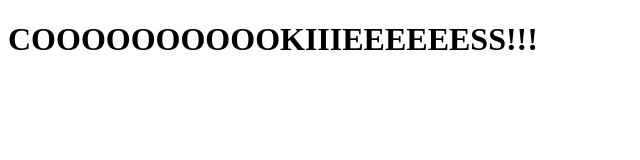
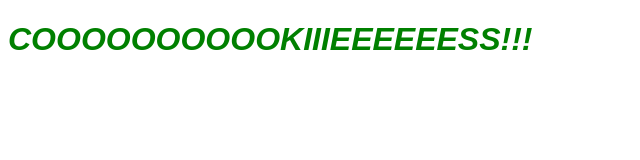
Before and after one commit to das-ein/das-ein.github.io, a plain HTML site: page cookies.html in a window 1280 px wide. Shown: the whole page, without its empty margins (0-640 px from the left). Drawn offline with Linux system fonts and the light colour scheme.

Commit message:
Update cookies.html

```diff
--- a/cookies.html
+++ b/cookies.html
@@ -1,7 +1,8 @@
 <!DOCTYPE html>
 <html>
   <head>
-  <title>Cookies are so good</title>
+    <title>Cookies are so good</title>
+    <link rel="stylesheet" type"text/css" href="styles.css">
   </head>
   <body>
 <h1>COOOOOOOOOOKIIIEEEEEESS!!!</h1>
```
